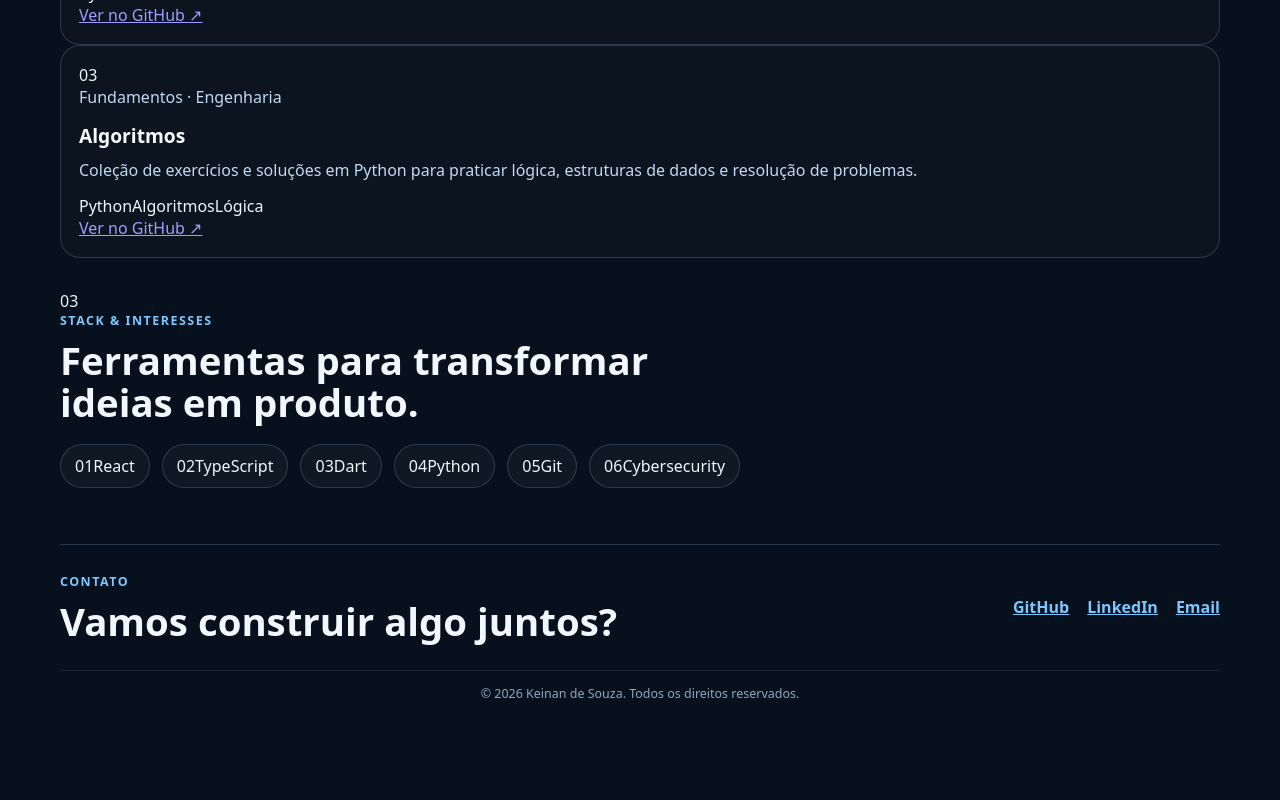
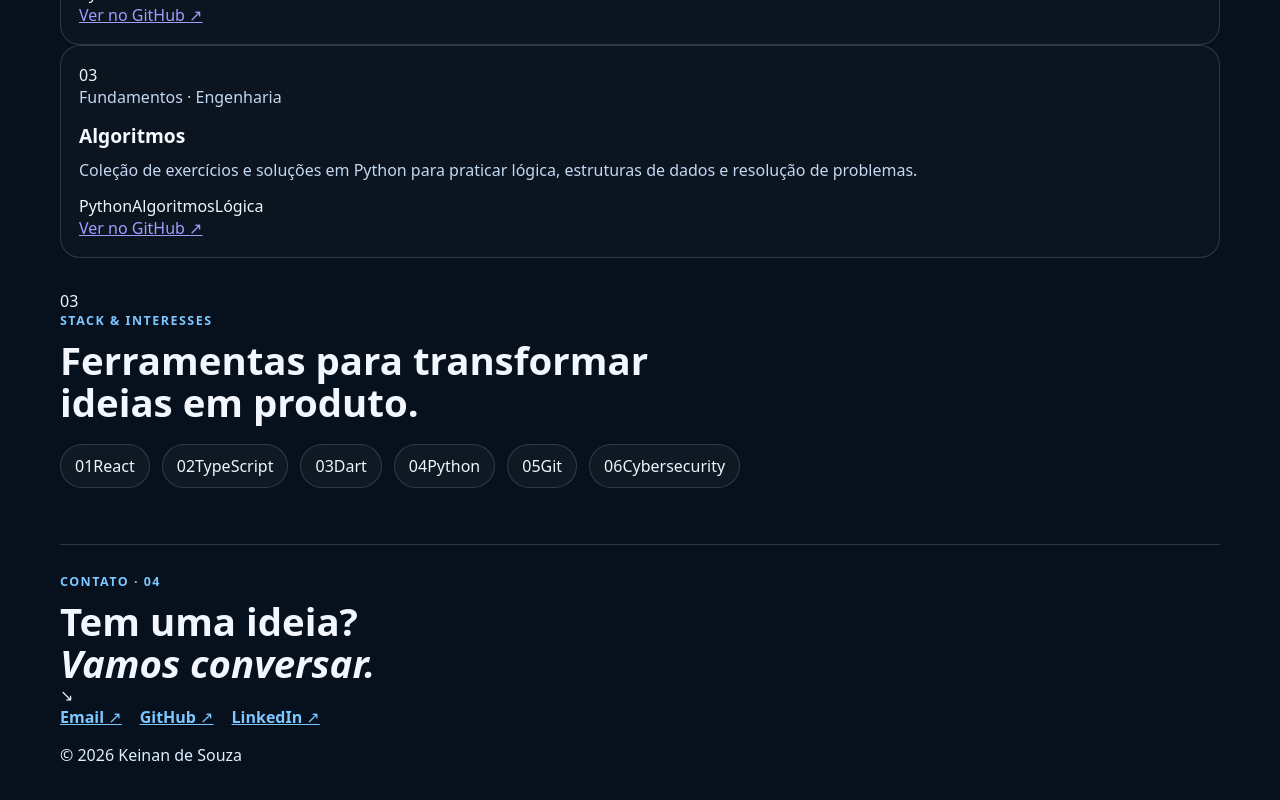
Before and after one commit to KeinanSZ/meu-portfolio, a React (Vite) app: page / in a window 1280 px wide. Shown: the part 3062-3862 px from the top of the page. Before the commit the page ends 3812 px from the top, so only its background shows below. Built offline with nearby package versions, Linux system fonts and the light colour scheme.

Commit message:
Redesign portfolio: src/components/Contact.tsx

```diff
--- a/src/components/Contact.tsx
+++ b/src/components/Contact.tsx
@@ -1,35 +1,16 @@
 export function Contact() {
   return (
-    <footer id="contato" className="footer">
-      <div className="footer-main">
-        <div>
-          <p className="eyebrow">Contato</p>
-          <h2>Vamos construir algo juntos?</h2>
+    <footer id="contato" className="footer reveal is-visible">
+      <p className="eyebrow">Contato · 04</p>
+      <div className="footer-title"><h2>Tem uma ideia?<br/><em>Vamos conversar.</em></h2><span>↘</span></div>
+      <div className="footer-bottom">
+        <div className="contact-links">
+          <a href="mailto:keinan.souza2@gmail.com">Email ↗</a>
+          <a href="https://github.com/KeinanSZ" target="_blank" rel="noreferrer">GitHub ↗</a>
+          <a href="https://www.linkedin.com/in/keinansouza" target="_blank" rel="noreferrer">LinkedIn ↗</a>
         </div>
-        <div className="contact-links">
-          <a href="https://github.com/KeinanSZ" target="_blank" rel="noreferrer">
-            GitHub
-          </a>
-          <a href="https://www.linkedin.com/in/keinansouza" target="_blank" rel="noreferrer">
-            LinkedIn
-          </a>
-          <span className="email-link-wrapper">
-            <a
-              className="email-link"
-              href="https://mail.google.com/mail/?view=cm&fs=1&to=keinan.souza2@gmail.com"
-              target="_blank"
-              rel="noreferrer"
-              aria-describedby="email-hint"
-            >
-              Email
-            </a>
-            <span id="email-hint" className="email-tooltip" role="tooltip">
-              keinan.souza2@gmail.com
-            </span>
-          </span>
-        </div>
+        <p>© 2026 Keinan de Souza</p>
       </div>
-      <p className="copyright">© 2026 Keinan de Souza. Todos os direitos reservados.</p>
     </footer>
   );
 }
```
